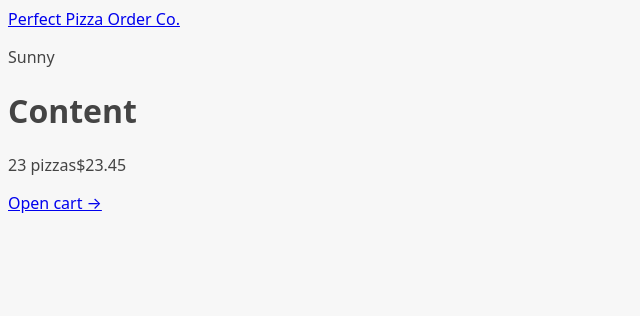
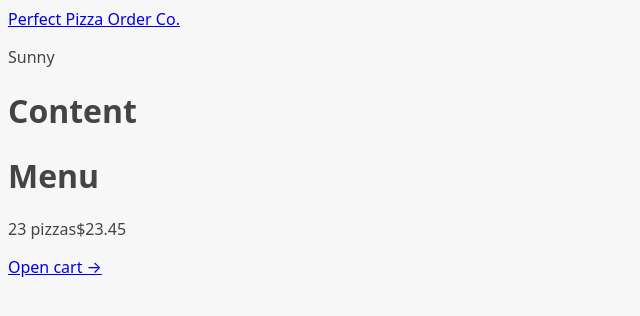
Before and after one commit to SunpreetSandhu/order-app, a React (Vite) app: page /menu in a window 1280 px wide. Shown: the top 316 px of the page, without its empty margins (0-640 px from the left). Built offline with nearby package versions, Linux system fonts and the light colour scheme.

Commit message:
added outlet to display child routes when navigated to in applayout

```diff
--- a/src/ui/AppLayout.jsx
+++ b/src/ui/AppLayout.jsx
@@ -1,3 +1,4 @@
+import { Outlet } from "react-router";
 import CartOverview from "../features/cart/CartOverview";
 import Header from "./Header";
 function AppLayout() {
@@ -6,6 +7,10 @@ function AppLayout() {
       <Header />
       <main>
         <h1>Content</h1>
+        {/* This is to display child routes
+        when they are navigated to like /, /menu, etc
+        */}
+        <Outlet />
       </main>
       <CartOverview />
     </div>
```
